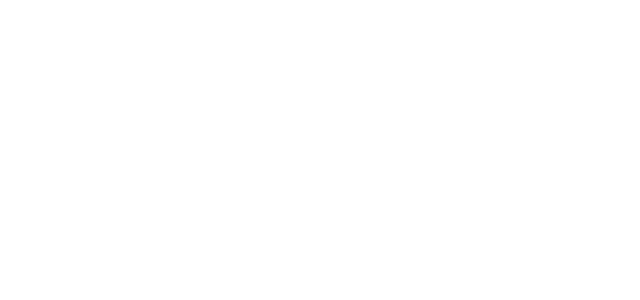
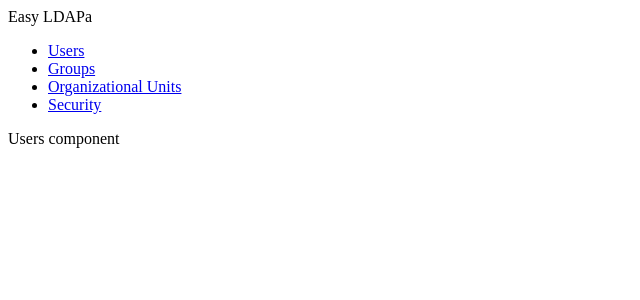
Before and after one commit to lambdaspace/ldap-admin-fe, a Vue app: page /#/users in a window 1280 px wide. Shown: the top 300 px of the page, without its empty margins (0-640 px from the left). Built offline with nearby package versions, Linux system fonts and the light colour scheme.

Commit message:
adds sample routes & components

```diff
--- a/src/App.vue
+++ b/src/App.vue
@@ -1,12 +1,16 @@
 <template>
   <div id="app">
+    <sidebar></sidebar>
     <router-view/>
   </div>
 </template>
 
 <script>
+import Sidebar from './components/Sidebar';
+
 export default {
   name: 'App',
+  components: { Sidebar },
 };
 </script>
 
--- /dev/null
+++ b/src/components/Sidebar.vue
@@ -0,0 +1,27 @@
+<template>
+    <div class="sidebar">
+        <div class="sidebar--header">
+            Easy LDAPa
+        </div>
+        <ul>
+            <li>
+                <router-link :to="{ path: 'users' }">Users</router-link>
+            </li>
+            <li>
+                <router-link :to="{ path: 'users' }">Groups</router-link>
+            </li>
+            <li>
+                <router-link :to="{ path: 'users' }">Organizational Units</router-link>
+            </li>
+            <li>
+                <router-link :to="{ path: 'users' }">Security</router-link>
+            </li>
+        </ul>
+    </div>
+</template>
+
+<script>
+export default {
+  name: 'Sidebar',
+};
+</script>
--- /dev/null
+++ b/src/components/Users.vue
@@ -0,0 +1,15 @@
+<template>
+    <div>
+        Users component
+    </div>
+</template>
+
+<script>
+export default {
+  name: 'Users',
+  data() {
+    return {
+    };
+  },
+};
+</script>
--- a/src/router/index.js
+++ b/src/router/index.js
@@ -1,6 +1,7 @@
 import Vue from 'vue';
 import Router from 'vue-router';
 import Main from '@/components/Main';
+import Users from '@/components/Users';
 
 Vue.use(Router);
 
@@ -8,8 +9,13 @@
   routes: [
     {
       path: '/',
-      name: 'Main',
+      name: 'main',
       component: Main,
+    },
+    {
+      path: '/users',
+      name: 'users',
+      component: Users,
     },
   ],
 });
```
